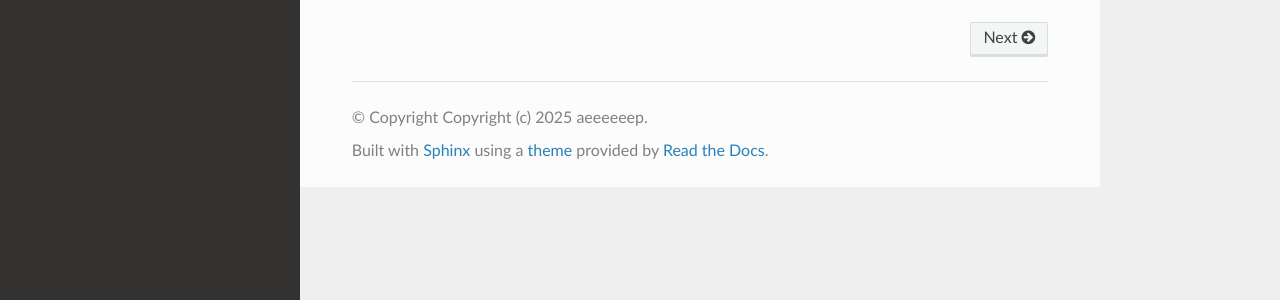
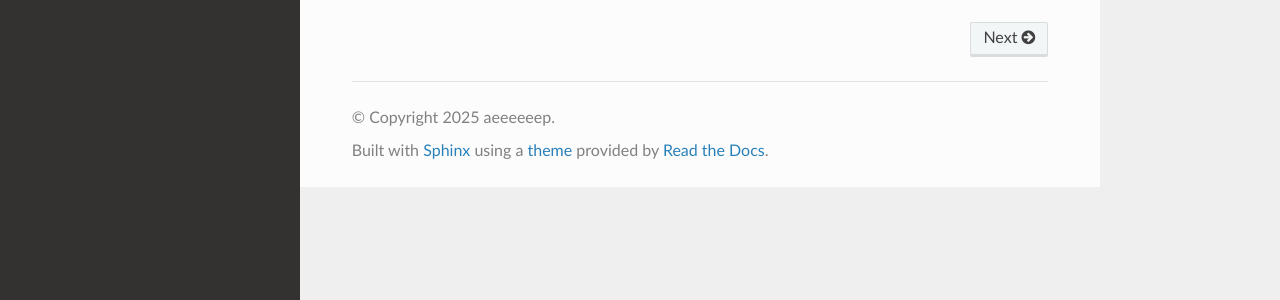
Before and after one commit to aeeeeeep/objwatch, a Sphinx documentation site: the page built from docs/source/index.rst, in a window 1280 px wide. Shown: the part 427-727 px from the top of the page. Built offline with Sphinx 7.4.7 and the Read the Docs theme 3.1.0, drawn with Linux system fonts in a browser that asks for light colours.

Commit message:
update docs

```diff
--- a/docs/source/conf.py
+++ b/docs/source/conf.py
@@ -11,7 +11,7 @@ import sys
 sys.path.insert(0, os.path.abspath('../..'))
 
 project = 'ObjWatch'
-copyright = 'Copyright (c) 2025 aeeeeeep'
+copyright = '2025 aeeeeeep'
 author = 'aeeeeeep'
 
 try:
```
